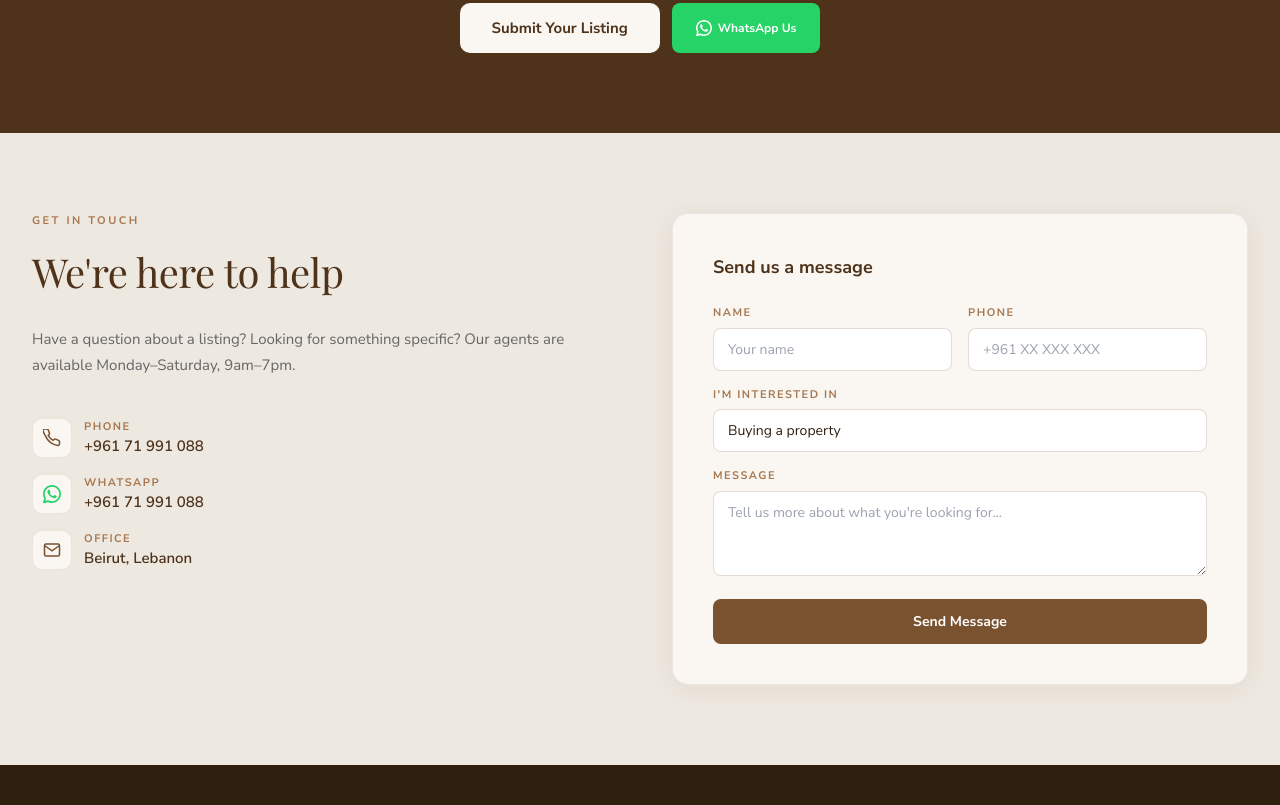
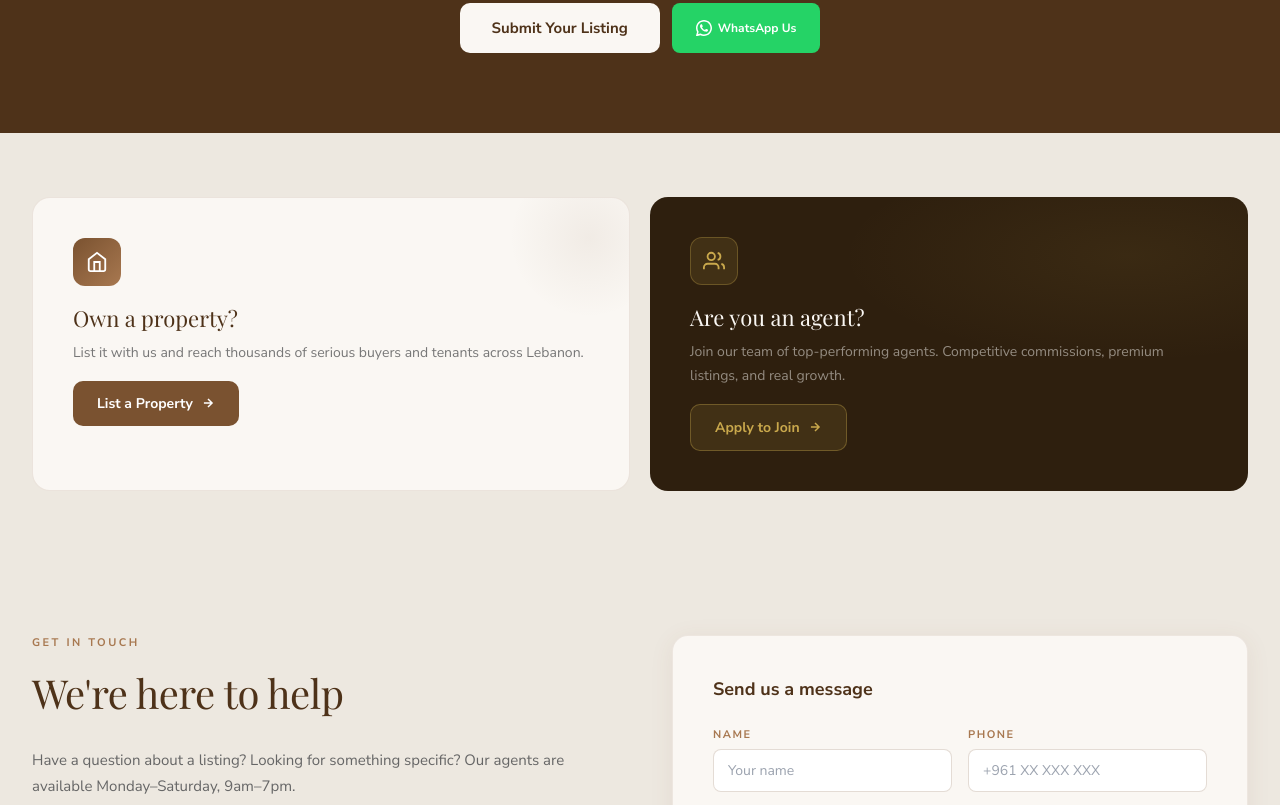
Before and after one commit to lynnboughannam/elevate-website, a plain HTML site: page index.html in a window 1280 px wide. Shown: the part 3700-4505 px from the top of the page. Drawn offline with nearby package versions, Linux system fonts and the light colour scheme; no server answers; a web font is replaced by a local one.

Commit message:
Add Join Our Team split-panel section to homepage
Side-by-side cards linking owners to submit.html and agents to
agent-apply.html, placed between the CTA banner and contact section.
Dark card for the agent path matches the investment section aesthetic.

Co-Authored-By: Claude Sonnet 4.6 <noreply@anthropic.com>

```diff
--- a/index.html
+++ b/index.html
@@ -727,6 +727,54 @@
 </section>
 
 <!-- ══════════════════════════════════════════════════════════
+     JOIN OUR TEAM BANNER
+══════════════════════════════════════════════════════════ -->
+<section style="padding:4rem 2rem;background:#EDE8E0">
+  <div style="max-width:1280px;margin:0 auto">
+    <div style="display:grid;grid-template-columns:1fr 1fr;gap:20px" id="join-grid">
+
+      <!-- Owner card -->
+      <div style="background:#FAF7F3;border-radius:18px;padding:2.5rem;border:1px solid rgba(122,82,48,0.12);display:flex;flex-direction:column;gap:1rem;position:relative;overflow:hidden">
+        <div style="position:absolute;top:-40px;right:-40px;width:160px;height:160px;border-radius:50%;background:radial-gradient(circle,rgba(122,82,48,0.07) 0%,transparent 70%);pointer-events:none"></div>
+        <div style="width:48px;height:48px;border-radius:12px;background:linear-gradient(135deg,#7A5230,#A87850);display:flex;align-items:center;justify-content:center;flex-shrink:0">
+          <svg width="22" height="22" fill="none" stroke="#fff" stroke-width="2" viewBox="0 0 24 24"><path d="M3 9l9-7 9 7v11a2 2 0 01-2 2H5a2 2 0 01-2-2z"/><polyline points="9,22 9,12 15,12 15,22"/></svg>
+        </div>
+        <div>
+          <h3 class="font-display" style="font-size:22px;color:#4E3219;margin-bottom:6px">Own a property?</h3>
+          <p style="font-size:14px;color:#777;line-height:1.7;margin:0">List it with us and reach thousands of serious buyers and tenants across Lebanon.</p>
+        </div>
+        <a href="submit.html" style="display:inline-flex;align-items:center;gap:8px;background:#7A5230;color:#fff;padding:12px 24px;border-radius:10px;font-weight:700;font-size:14px;text-decoration:none;align-self:flex-start;transition:background 0.2s,transform 0.15s" onmouseover="this.style.background='#4E3219';this.style.transform='translateY(-2px)'" onmouseout="this.style.background='#7A5230';this.style.transform='none'">
+          List a Property
+          <svg width="14" height="14" fill="none" stroke="currentColor" stroke-width="2.5" viewBox="0 0 24 24"><path d="M5 12h14M12 5l7 7-7 7"/></svg>
+        </a>
+      </div>
+
+      <!-- Agent card -->
+      <div style="background:#2E1F0E;border-radius:18px;padding:2.5rem;display:flex;flex-direction:column;gap:1rem;position:relative;overflow:hidden">
+        <div style="position:absolute;inset:0;background:radial-gradient(ellipse 80% 60% at 80% 20%,rgba(201,168,76,0.08) 0%,transparent 60%);pointer-events:none"></div>
+        <div style="width:48px;height:48px;border-radius:12px;background:rgba(201,168,76,0.12);border:1px solid rgba(201,168,76,0.3);display:flex;align-items:center;justify-content:center;flex-shrink:0">
+          <svg width="22" height="22" fill="none" stroke="#C9A84C" stroke-width="2" viewBox="0 0 24 24"><path d="M17 21v-2a4 4 0 00-4-4H5a4 4 0 00-4 4v2"/><circle cx="9" cy="7" r="4"/><path d="M23 21v-2a4 4 0 00-3-3.87"/><path d="M16 3.13a4 4 0 010 7.75"/></svg>
+        </div>
+        <div>
+          <h3 class="font-display" style="font-size:22px;color:#FAF7F3;margin-bottom:6px">Are you an agent?</h3>
+          <p style="font-size:14px;color:rgba(250,247,243,0.5);line-height:1.7;margin:0">Join our team of top-performing agents. Competitive commissions, premium listings, and real growth.</p>
+        </div>
+        <a href="agent-apply.html" style="display:inline-flex;align-items:center;gap:8px;background:rgba(201,168,76,0.12);border:1px solid rgba(201,168,76,0.35);color:#C9A84C;padding:12px 24px;border-radius:10px;font-weight:700;font-size:14px;text-decoration:none;align-self:flex-start;transition:background 0.2s,transform 0.15s" onmouseover="this.style.background='rgba(201,168,76,0.22)';this.style.transform='translateY(-2px)'" onmouseout="this.style.background='rgba(201,168,76,0.12)';this.style.transform='none'">
+          Apply to Join
+          <svg width="14" height="14" fill="none" stroke="currentColor" stroke-width="2.5" viewBox="0 0 24 24"><path d="M5 12h14M12 5l7 7-7 7"/></svg>
+        </a>
+      </div>
+
+    </div>
+  </div>
+</section>
+<style>
+  @media (max-width: 640px) {
+    #join-grid { grid-template-columns: 1fr !important; }
+  }
+</style>
+
+<!-- ══════════════════════════════════════════════════════════
      CONTACT
 ══════════════════════════════════════════════════════════ -->
 <section id="contact" style="padding:5rem 2rem;background:#EDE8E0">
```
